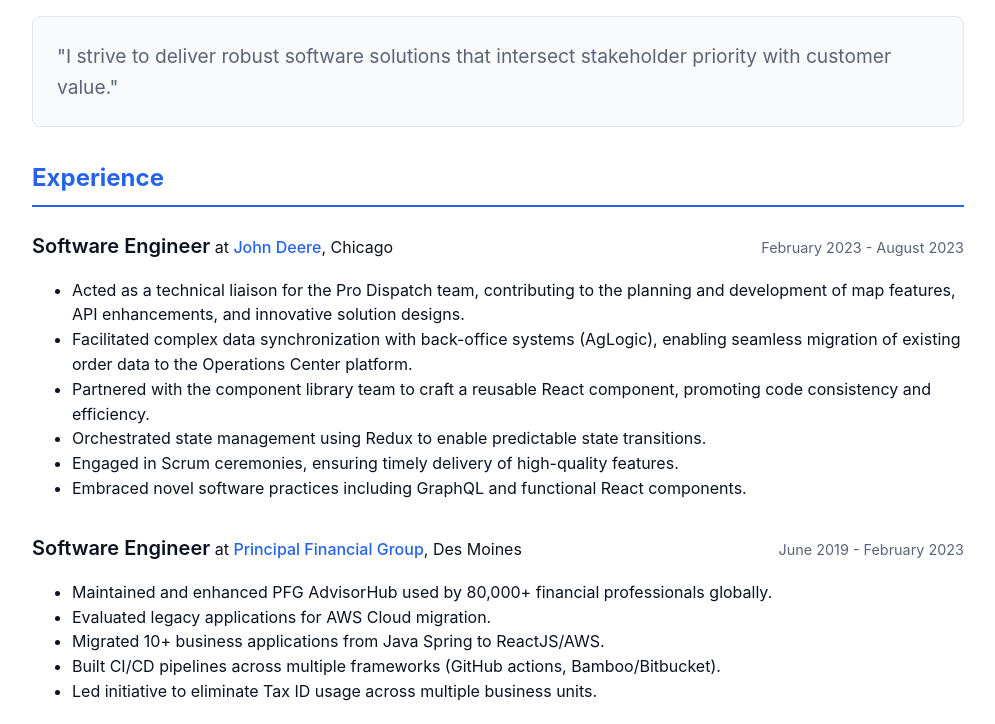
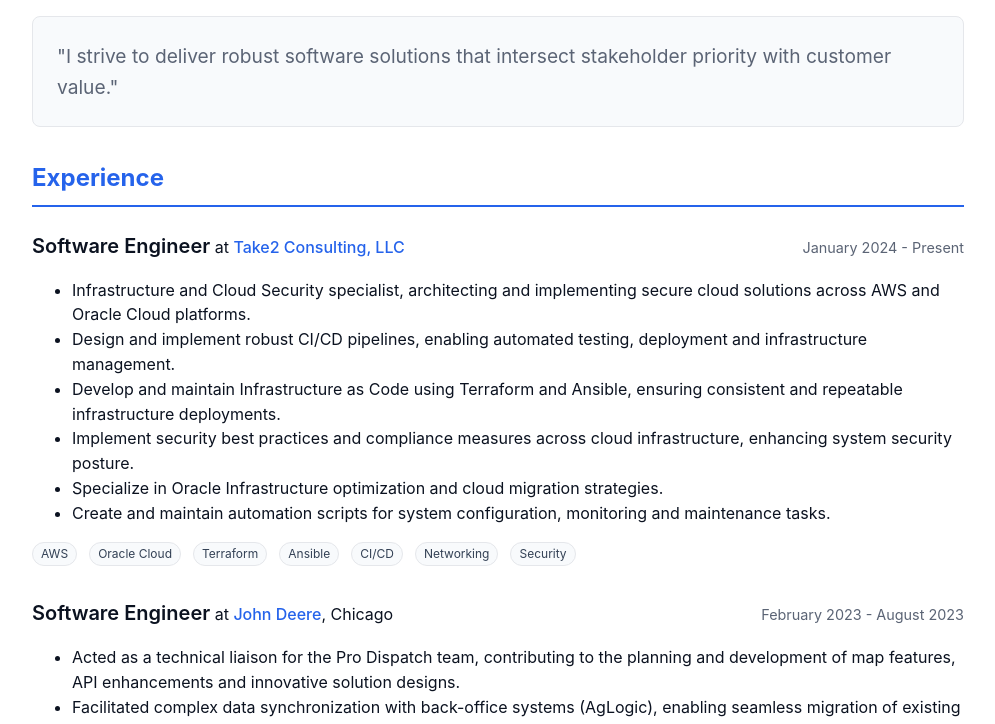
Before and after one commit to collinlidstrom/collinlidstrom.github.io, a plain HTML site: page resume/index.html in a window 1280 px wide. Shown: the part 198-922 px from the top of the page, without its empty margins (142-1137 px from the left). Drawn offline with Linux system fonts and the light colour scheme.

Commit message:
update resume

```diff
--- a/resume/index.html
+++ b/resume/index.html
@@ -41,12 +41,39 @@
                 <div class="job-header">
                     <div>
                         <span class="job-title">Software Engineer</span> at
+                        <span class="job-company">Take2 Consulting, LLC</span>
+                    </div>
+                    <span class="job-date">January 2024 - Present</span>
+                </div>
+                <ul class="job-description">
+                    <li>Infrastructure and Cloud Security specialist, architecting and implementing secure cloud solutions across AWS and Oracle Cloud platforms.</li>
+                    <li>Design and implement robust CI/CD pipelines, enabling automated testing, deployment and infrastructure management.</li>
+                    <li>Develop and maintain Infrastructure as Code using Terraform and Ansible, ensuring consistent and repeatable infrastructure deployments.</li>
+                    <li>Implement security best practices and compliance measures across cloud infrastructure, enhancing system security posture.</li>
+                    <li>Specialize in Oracle Infrastructure optimization and cloud migration strategies.</li>
+                    <li>Create and maintain automation scripts for system configuration, monitoring and maintenance tasks.</li>
+                </ul>
+                <ul class="inline" style="margin-top: 1rem;">
+                    <li class="badge">AWS</li>
+                    <li class="badge">Oracle Cloud</li>
+                    <li class="badge">Terraform</li>
+                    <li class="badge">Ansible</li>
+                    <li class="badge">CI/CD</li>
+                    <li class="badge">Networking</li>
+                    <li class="badge">Security</li>
+                </ul>
+            </div>
+
+            <div class="job">
+                <div class="job-header">
+                    <div>
+                        <span class="job-title">Software Engineer</span> at
                         <span class="job-company">John Deere</span>, Chicago
                     </div>
                     <span class="job-date">February 2023 - August 2023</span>
                 </div>
                 <ul class="job-description">
-                    <li>Acted as a technical liaison for the Pro Dispatch team, contributing to the planning and development of map features, API enhancements, and innovative solution designs.</li>
+                    <li>Acted as a technical liaison for the Pro Dispatch team, contributing to the planning and development of map features, API enhancements and innovative solution designs.</li>
                     <li>Facilitated complex data synchronization with back-office systems (AgLogic), enabling seamless migration of existing order data to the Operations Center platform.</li>
                     <li>Partnered with the component library team to craft a reusable React component, promoting code consistency and efficiency.</li>
                     <li>Orchestrated state management using Redux to enable predictable state transitions.</li>
@@ -150,7 +177,7 @@
                 </div>
                 <div class="achievement-card">
                     <h3>Secure Code Warrior</h3>
-                    <p>Active participant in 2020, 2021, and 2022.</p>
+                    <p>Active participant in 2020, 2021 and 2022.</p>
                 </div>
                 <div class="achievement-card">
                     <h3>Businessolver Hackathon 2019</h3>
```
